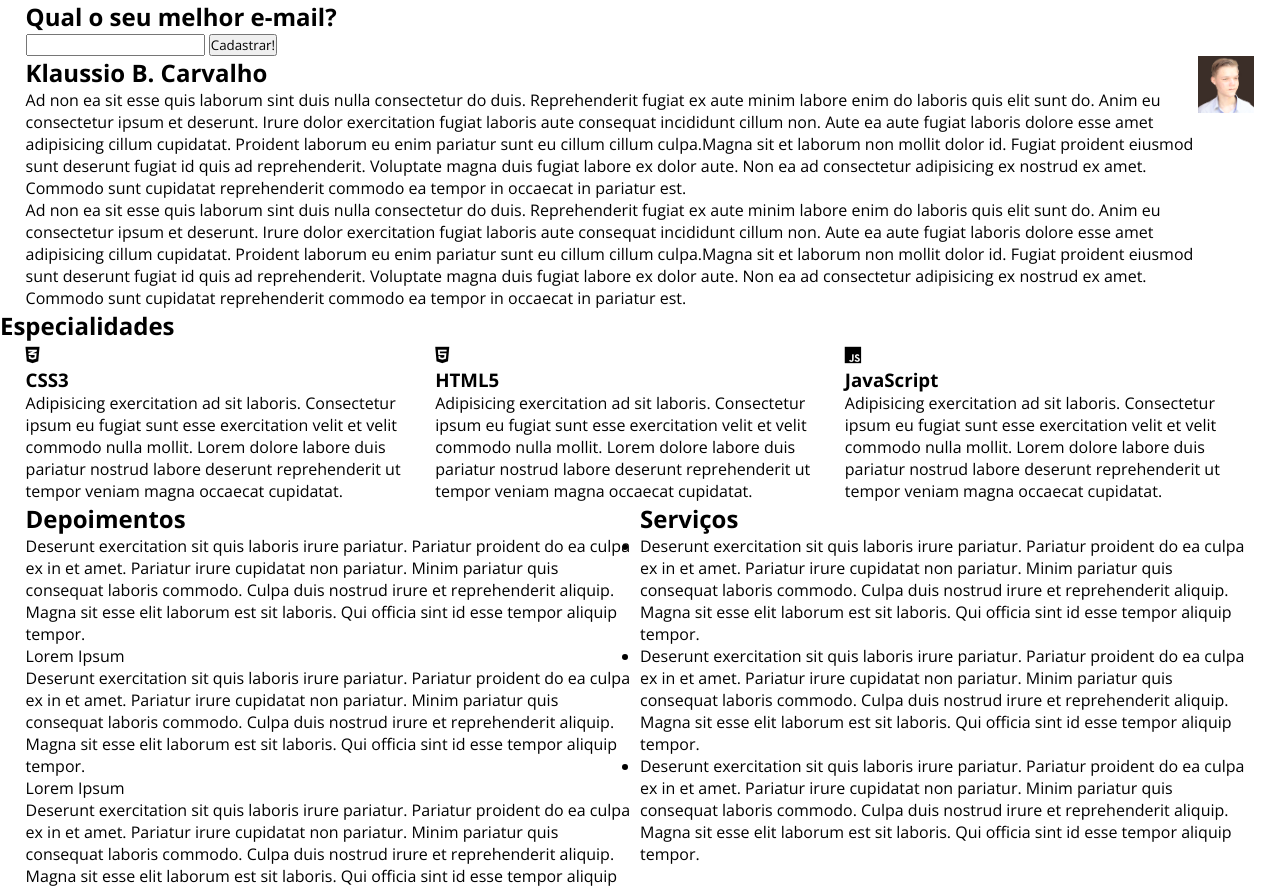
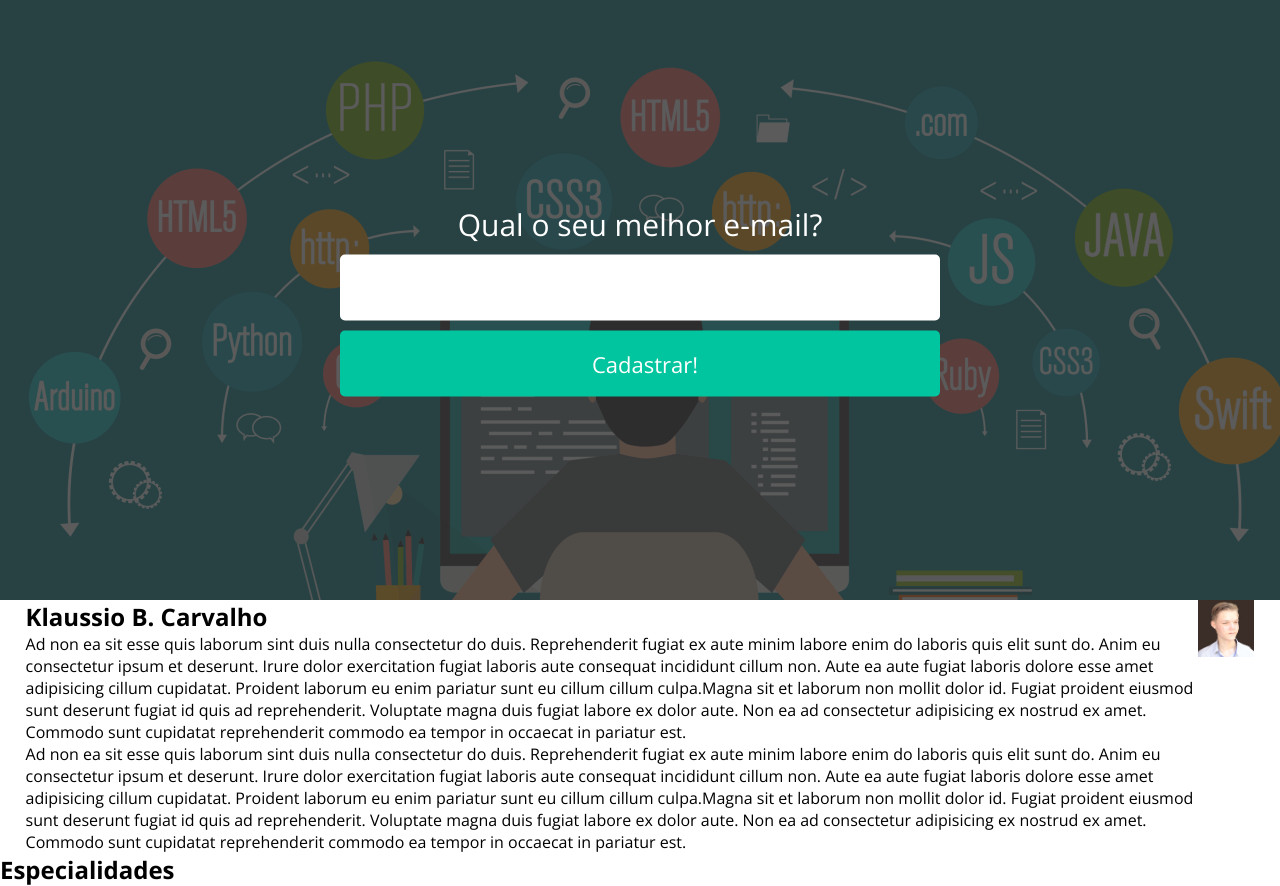
Before and after one commit to Kausinho/site-dinamico, a PHP site: page / in a window 1280 px wide. Shown: the part 72-958 px from the top of the page. Run offline with PHP 8.4, Linux system fonts and the light colour scheme.

Commit message:
Estilo Banner Principal

```diff
--- a/style/style.css
+++ b/style/style.css
@@ -59,3 +59,79 @@ nav.desktop ul li a{
 }
 
 /****/
+
+/*SESSÃO BANNER PRINCIPAL*/
+section.banner-principal{
+    width: 100%;
+    height: 600px;
+    background-image: url('../images/bg-form5.png');
+    background-size: cover;
+    position: relative;
+}
+
+.overlay{
+    position: absolute;
+    left: 0;
+    top: 0;
+    width: 100%;
+    height: 100%;
+    z-index: 1;
+    background-color: rgba(51,51,51,0.8);
+}
+
+section.banner-principal form{
+    width: 93%;
+    max-width: 600px;
+    z-index: 2;
+    position: absolute;
+    left: 50%;
+    top: 50%;
+    transform: translate(-50%,-50%);
+    -ms-transform: translate(-50%,-50%);
+}
+
+section.banner-principal form h2{
+    color: white;
+    font-weight: 300;
+    font-size: 30px;
+    text-align: center;
+}
+
+section.banner-principal form input[type=email]{
+    width: 100%;
+    height: 66px;
+    margin-top: 10px;
+    background: white;
+    color: #333;
+    font-size: 22px;
+    padding-left: 10px;
+    border: 0;
+    border-radius: 5px;
+}
+
+section.banner-principal form input[type=email]:focus{
+    outline: 0;
+}
+
+section.banner-principal form input[type=submit]{
+    width: 100%;
+    height: 66px;
+    margin-top: 10px;
+    background: #00c59e;
+    color: white;
+    font-size: 22px;
+    padding-left: 10px;
+    border: 0;
+    cursor: pointer;
+    font-size: 22px;
+    border-radius: 5px;
+}
+
+section.banner-principal form input[type=submit]:focus{
+    outline: 0;
+}
+
+section.banner-principal form input[type=submit]:hover{
+    opacity: 0.9;
+}
+/*****/
```
